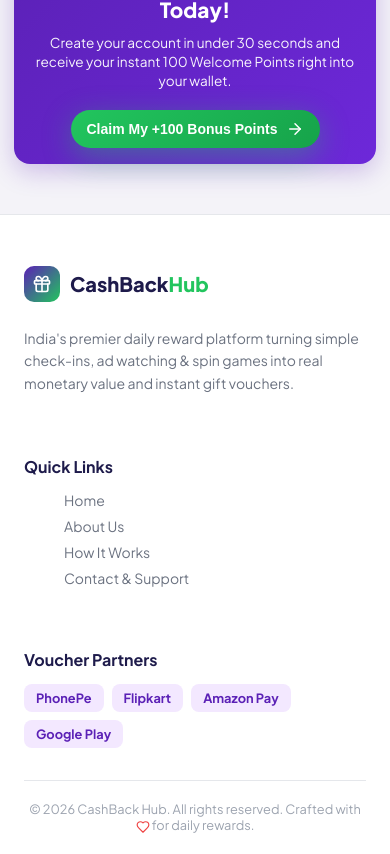
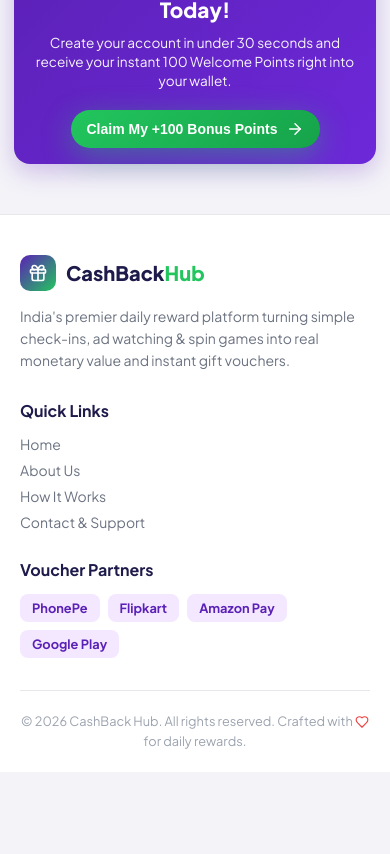
Before and after one commit to gouravboga12-rgb/cashbackhub, a React (Create React App) app in the folder web/: page / in a window 390 px wide. Shown: the part 2267-3121 px from the top of the page. After the commit the page ends 3039 px from the top, so only its background shows below. Built offline with nearby package versions, Linux system fonts and the light colour scheme; no server answers; the HTML template or start-up script is replaced by a standard one.

Commit message:
fix: improve footer mobile responsiveness

```diff
--- a/web/src/components/Footer.jsx
+++ b/web/src/components/Footer.jsx
@@ -3,32 +3,39 @@
 
 export default function Footer() {
   return (
-    <footer style={{ background: '#FFFFFF', color: '#6B7280', borderTop: '1px solid #E5E7EB', padding: '40px 24px 20px 24px' }}>
-      <div style={{ maxWidth: '1280px', margin: '0 auto', display: 'grid', gridTemplateColumns: 'repeat(auto-fit, minmax(240px, 1fr))', gap: '32px', marginBottom: '32px' }}>
+    <footer style={{ background: '#FFFFFF', color: '#6B7280', borderTop: '1px solid #E5E7EB', padding: '40px 20px 20px 20px' }}>
+      <div style={{
+        maxWidth: '1280px',
+        margin: '0 auto',
+        display: 'grid',
+        gridTemplateColumns: 'repeat(auto-fit, minmax(min(100%, 220px), 1fr))',
+        gap: '28px',
+        marginBottom: '32px'
+      }}>
         <div>
           <div style={{ display: 'flex', alignItems: 'center', gap: '10px', marginBottom: '14px' }}>
-            <div style={{ width: '36px', height: '36px', borderRadius: '10px', background: 'linear-gradient(135deg, #5B21B6 0%, #22C55E 100%)', display: 'flex', alignItems: 'center', justifyContent: 'center' }}>
+            <div style={{ width: '36px', height: '36px', borderRadius: '10px', background: 'linear-gradient(135deg, #5B21B6 0%, #22C55E 100%)', display: 'flex', alignItems: 'center', justifyContent: 'center', flexShrink: 0 }}>
               <Gift color="#FFF" size={20} />
             </div>
-            <h2 style={{ color: '#1E1B4B', fontSize: '1.25rem', fontWeight: 800 }}>CashBack<span style={{ color: '#22C55E' }}>Hub</span></h2>
+            <h2 style={{ color: '#1E1B4B', fontSize: '1.25rem', fontWeight: 800, margin: 0 }}>CashBack<span style={{ color: '#22C55E' }}>Hub</span></h2>
           </div>
-          <p style={{ fontSize: '0.875rem', lineHeight: 1.6, color: '#6B7280' }}>
-            India's premier daily reward platform turning simple check-ins, ad watching & spin games into real monetary value and instant gift vouchers.
+          <p style={{ fontSize: '0.875rem', lineHeight: 1.6, color: '#6B7280', margin: 0 }}>
+            India's premier daily reward platform turning simple check-ins, ad watching &amp; spin games into real monetary value and instant gift vouchers.
           </p>
         </div>
 
         <div>
-          <h3 style={{ color: '#1E1B4B', fontSize: '1rem', fontWeight: 700, marginBottom: '14px' }}>Quick Links</h3>
-          <ul style={{ listStyle: 'none', display: 'flex', flexDirection: 'column', gap: '8px', fontSize: '0.875rem' }}>
+          <h3 style={{ color: '#1E1B4B', fontSize: '1rem', fontWeight: 700, marginBottom: '14px', marginTop: 0 }}>Quick Links</h3>
+          <ul style={{ listStyle: 'none', display: 'flex', flexDirection: 'column', gap: '8px', fontSize: '0.875rem', margin: 0, padding: 0 }}>
             <li><a href="/" style={{ color: '#6B7280', textDecoration: 'none' }}>Home</a></li>
             <li><a href="/about" style={{ color: '#6B7280', textDecoration: 'none' }}>About Us</a></li>
             <li><a href="/how-it-works" style={{ color: '#6B7280', textDecoration: 'none' }}>How It Works</a></li>
-            <li><a href="/contact" style={{ color: '#6B7280', textDecoration: 'none' }}>Contact & Support</a></li>
+            <li><a href="/contact" style={{ color: '#6B7280', textDecoration: 'none' }}>Contact &amp; Support</a></li>
           </ul>
         </div>
 
         <div>
-          <h3 style={{ color: '#1E1B4B', fontSize: '1rem', fontWeight: 700, marginBottom: '14px' }}>Voucher Partners</h3>
+          <h3 style={{ color: '#1E1B4B', fontSize: '1rem', fontWeight: 700, marginBottom: '14px', marginTop: 0 }}>Voucher Partners</h3>
           <div style={{ display: 'flex', flexWrap: 'wrap', gap: '8px', fontSize: '0.8rem' }}>
             <span style={{ background: '#F3E8FF', padding: '6px 12px', borderRadius: '8px', color: '#5B21B6', fontWeight: 700 }}>PhonePe</span>
             <span style={{ background: '#F3E8FF', padding: '6px 12px', borderRadius: '8px', color: '#5B21B6', fontWeight: 700 }}>Flipkart</span>
@@ -38,8 +45,8 @@
         </div>
       </div>
 
-      <div style={{ maxWidth: '1280px', margin: '0 auto', borderTop: '1px solid #E5E7EB', paddingTop: '20px', textAlign: 'center', fontSize: '0.8rem', color: '#9CA3AF' }}>
-        © 2026 CashBack Hub. All rights reserved. Crafted with <Heart size={14} color="#EF4444" style={{ verticalAlign: 'middle' }} /> for daily rewards.
+      <div style={{ maxWidth: '1280px', margin: '0 auto', borderTop: '1px solid #E5E7EB', paddingTop: '20px', textAlign: 'center', fontSize: '0.8rem', color: '#9CA3AF', lineHeight: 1.6 }}>
+        © 2026 CashBack Hub. All rights reserved. Crafted with <Heart size={14} color="#EF4444" style={{ verticalAlign: 'middle', display: 'inline' }} /> for daily rewards.
       </div>
     </footer>
   );
```
